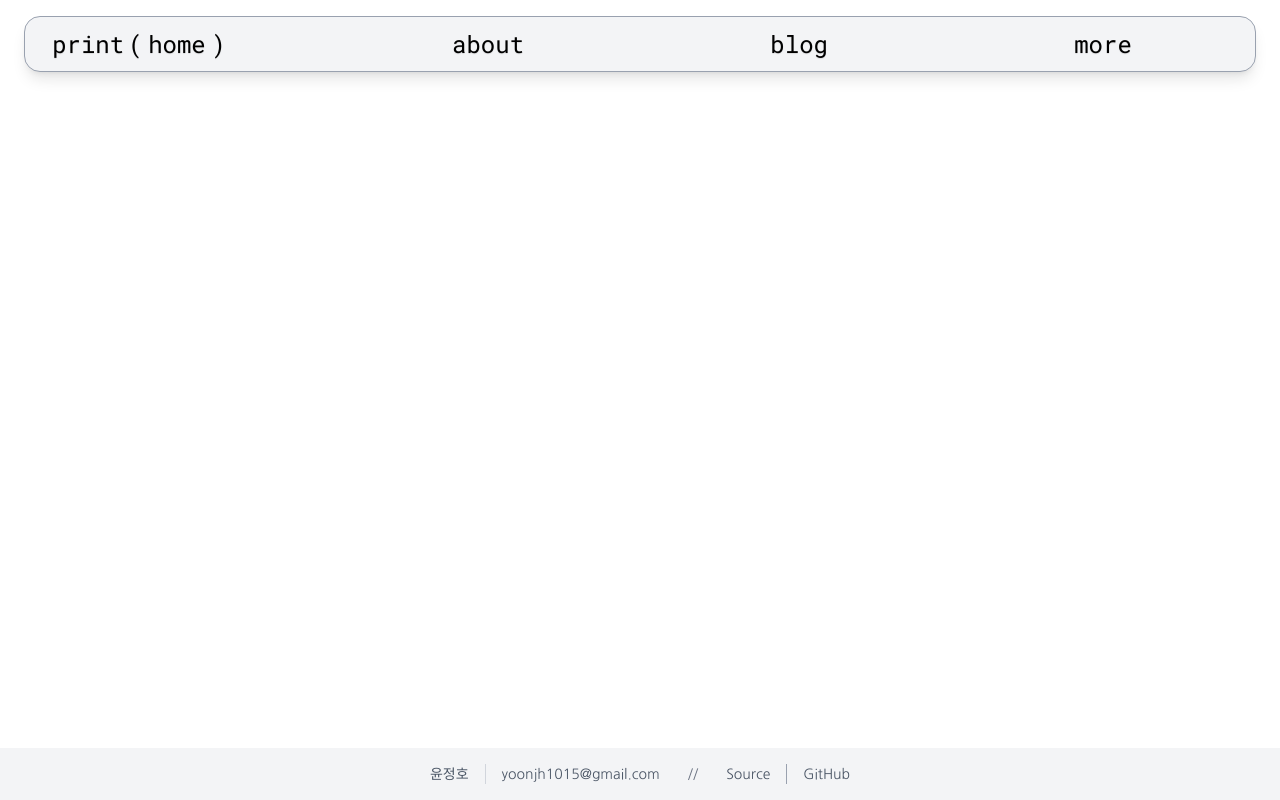
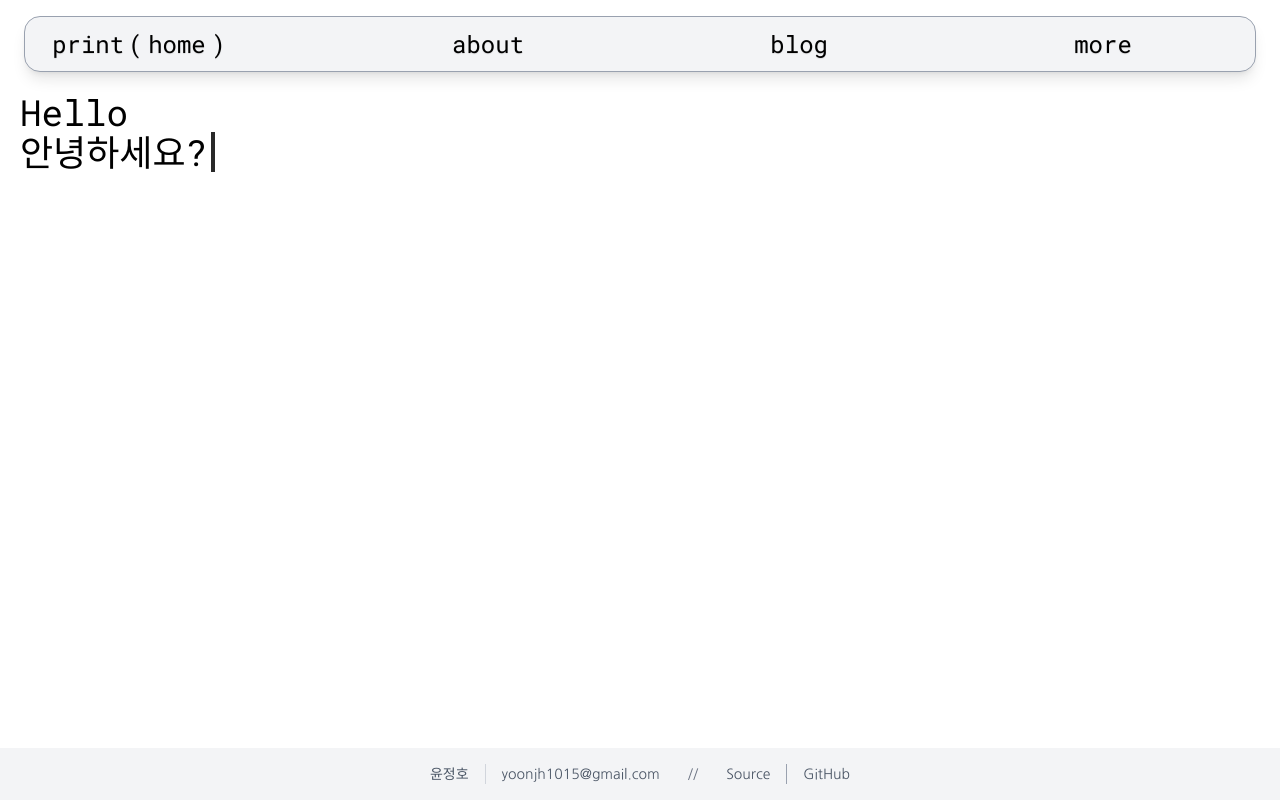
Before and after one commit to yoon-jeong-ho15/yoon-pf, a Next.js app: page / in a window 1280 px wide. Built offline with nearby package versions, Linux system fonts and the light colour scheme; a web font is replaced by a local one.

Commit message:
메인페이지 애니메이션

```diff
--- a/src/app/(main)/page.tsx
+++ b/src/app/(main)/page.tsx
@@ -1,3 +1,11 @@
+import IntroMotion from "./ui/motions/intro";
+
 export default function Page() {
-  return <></>;
+  return (
+    <>
+      <div className="p-3 md:p-5">
+        <IntroMotion />
+      </div>
+    </>
+  );
 }
--- /dev/null
+++ b/src/app/(main)/ui/motions/intro.tsx
@@ -0,0 +1,73 @@
+"use client";
+
+import { motion } from "motion/react";
+import { useEffect, useState } from "react";
+import { robotoMono } from "@/app/fonts";
+
+const lines = ["Hello", "안녕하세요?"];
+
+export default function IntroMotion() {
+  const [completedLines, setCompletedLines] = useState<string[]>([]);
+  const [currentLineIndex, setCurrentLineIndex] = useState(0);
+  const [displayedText, setDisplayedText] = useState("");
+
+  useEffect(() => {
+    if (currentLineIndex >= lines.length) return;
+
+    const currentLine = lines[currentLineIndex];
+    let i = 0;
+
+    const interval = setInterval(() => {
+      setDisplayedText(currentLine.substring(0, i + 1));
+      i++;
+      if (i > currentLine.length) {
+        clearInterval(interval);
+        setCompletedLines((prev) => [...prev, currentLine]);
+        setDisplayedText("");
+        setCurrentLineIndex((prev) => prev + 1);
+      }
+    }, 80);
+
+    return () => clearInterval(interval);
+  }, [currentLineIndex]);
+
+  return (
+    <div
+      className={`
+    w-full h-full
+    flex items-center
+    ${robotoMono.className}
+    `}
+    >
+      <motion.div
+        className="text-2xl md:text-4xl"
+        initial={{ opacity: 0 }}
+        animate={{ opacity: 1 }}
+        transition={{ duration: 0.5 }}
+      >
+        {completedLines.map((line, index) => (
+          <div key={index} className="flex">
+            {line}
+            {index === lines.length - 1 && currentLineIndex >= lines.length && (
+              <motion.span
+                className="inline-block w-1 h-8 md:h-10 bg-black ml-1"
+                animate={{ opacity: [0, 1, 0] }}
+                transition={{ repeat: Infinity, duration: 0.8 }}
+              />
+            )}
+          </div>
+        ))}
+        {currentLineIndex < lines.length && (
+          <div>
+            {displayedText}
+            <motion.span
+              className="inline-block w-1 h-8 md:h-10 bg-black ml-1"
+              animate={{ opacity: [0, 1, 0] }}
+              transition={{ repeat: Infinity, duration: 0.8 }}
+            />
+          </div>
+        )}
+      </motion.div>
+    </div>
+  );
+}
```
